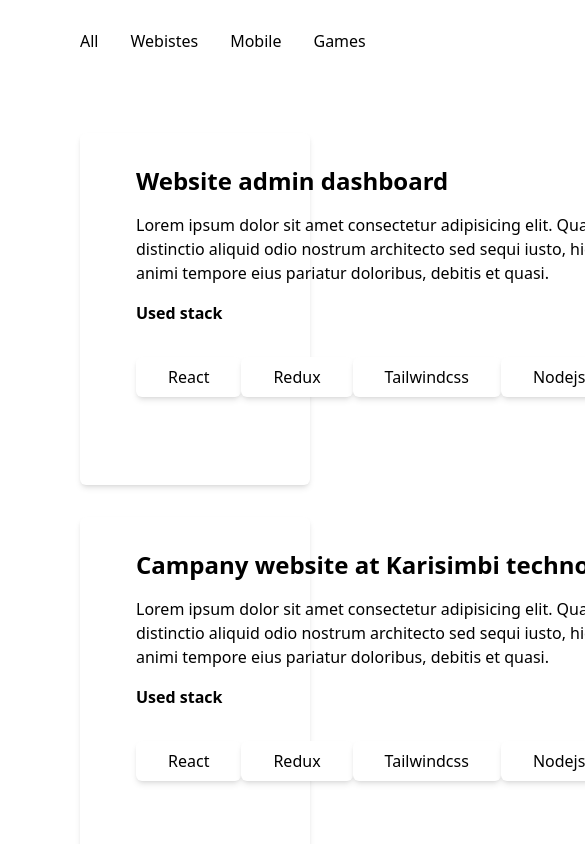
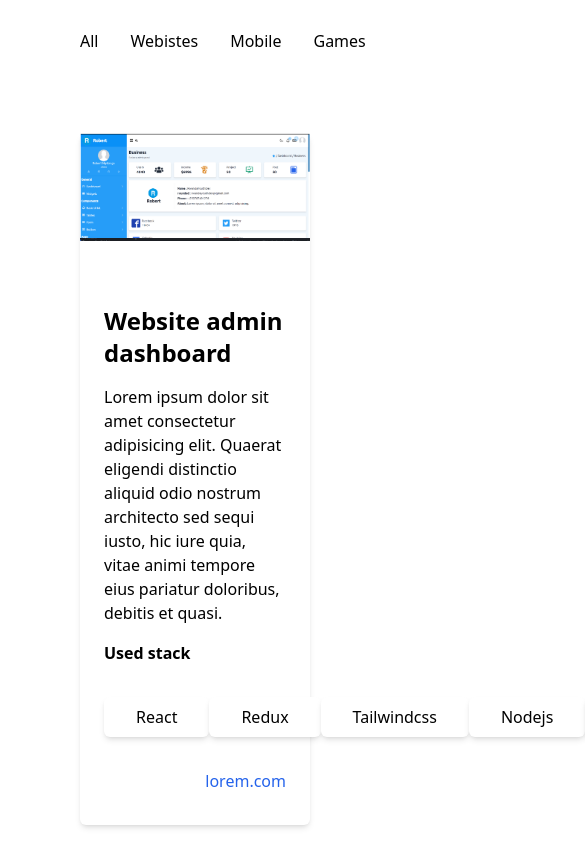
Before and after one commit to NIRoberto/my-portfolio-website, a Next.js app: page / in a window 390 px wide. Shown: the part 2600-3444 px from the top of the page, 585 px wide, since content can reach past the window. Built offline with nearby package versions, Linux system fonts and the light colour scheme.

Commit message:
responsive design

```diff
--- a/components/Project.js
+++ b/components/Project.js
@@ -8,7 +8,7 @@ const Project = (data) => {
     <>
       {data.data.map(({ image, title, description, stack, link }) => {
         return (
-          <div className="flex bg-white h-full gap-8 rounded-md shadow-md  mx-20">
+          <div className="flex  flex-col md:flex-row bg-white h-full gap-8 rounded-md shadow-md  mx-20">
             <div className="basis-2/5 ">
               <Image
                 className="h-full object-cover"
```
